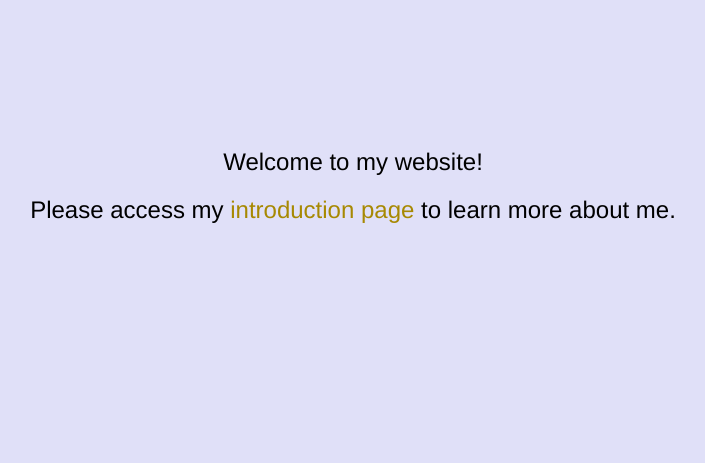
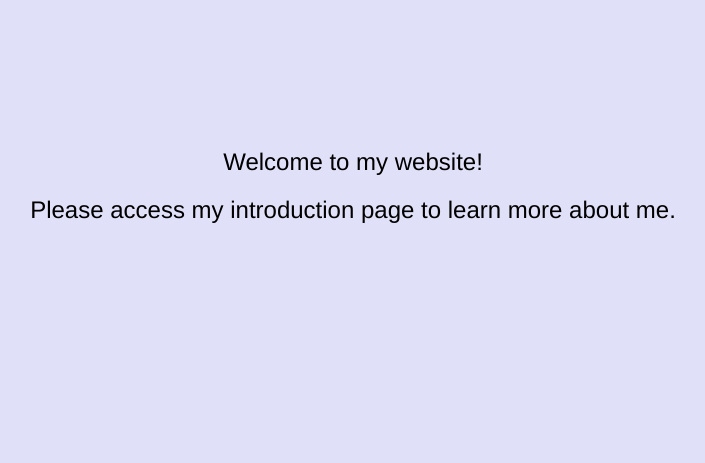
Before and after one commit to Mirian14/web250_old, a PHP site: page /index.html in a window 1280 px wide. Shown: the part 237-700 px from the top of the page, without its empty margins (287-992 px from the left). Run offline with PHP 8.4, Linux system fonts and the light colour scheme.

Commit message:
Modified

```diff
--- a/styles/default.css
+++ b/styles/default.css
@@ -174,7 +174,7 @@ footer div {
 
 .container-main a {
     text-decoration: none;
-    color:rgb(167, 137, 3);
+    color:rgb(2, 2, 2);
 }
 
 .container-main p {
```
